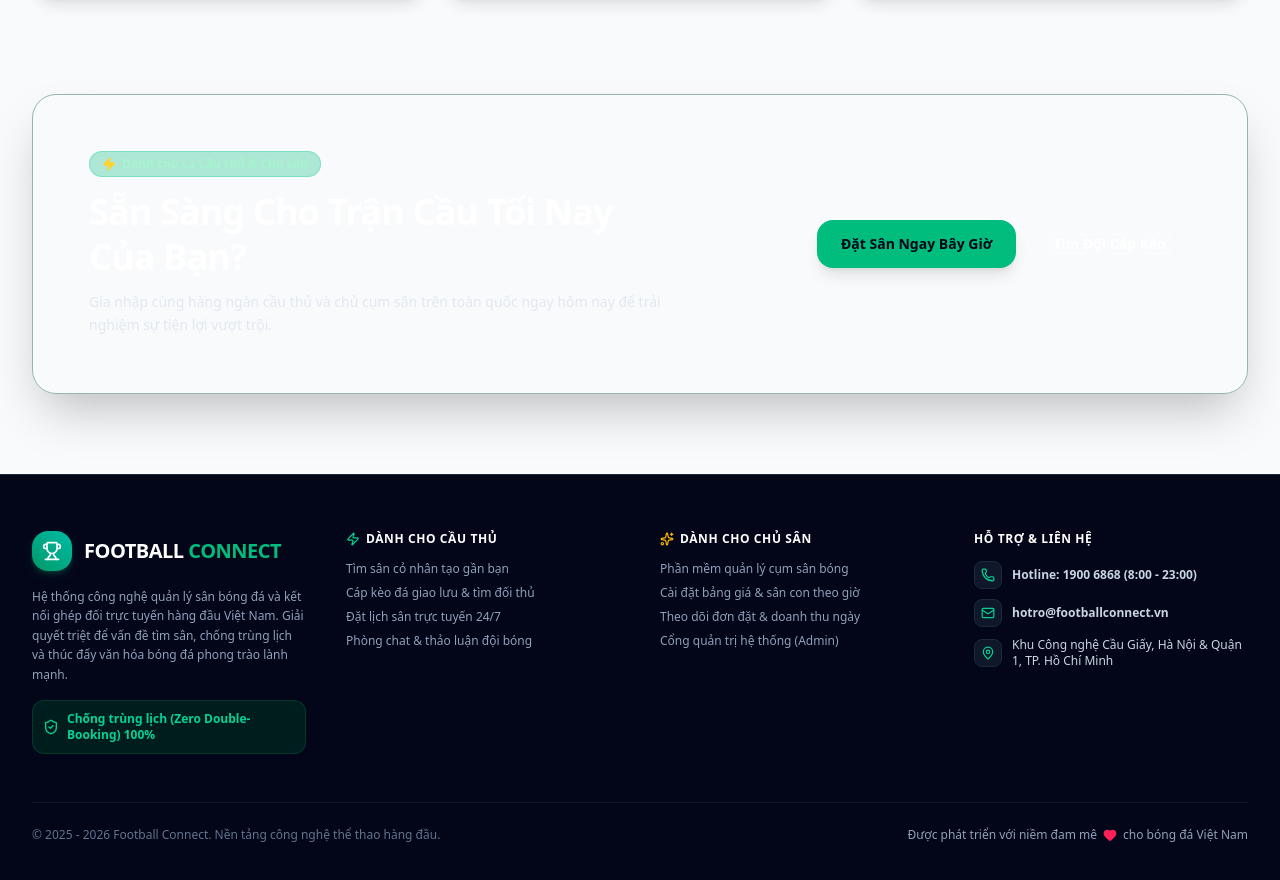
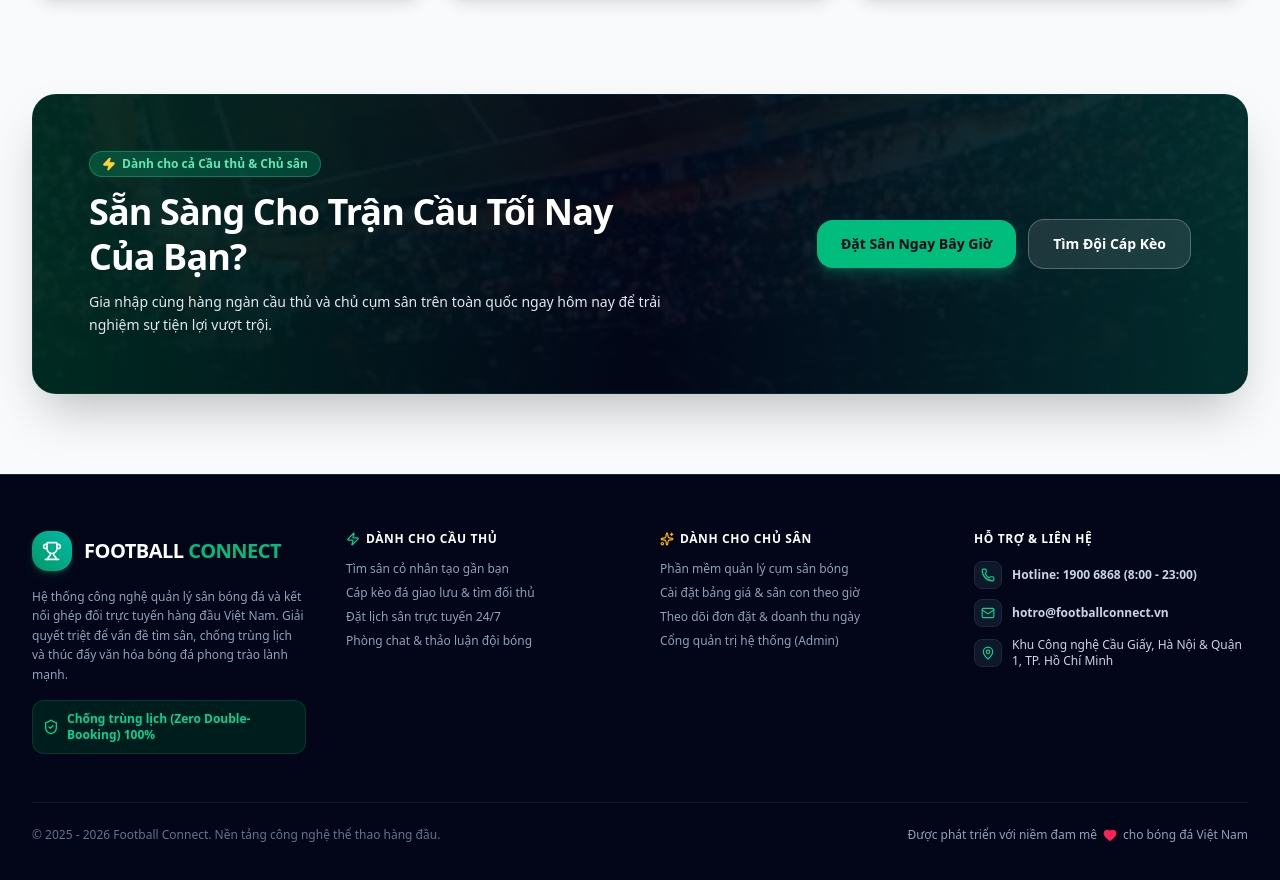
Before and after one commit to tvm27052005-eng/football-connect, a React (Vite) app: page / in a window 1280 px wide. Shown: the part 2955-3835 px from the top of the page. Built offline with nearby package versions, Linux system fonts and the light colour scheme; no server answers.

Commit message:
fix: khac phuc loi tuong phan va nen sang o phan banner CTA

```diff
--- a/src/pages/HomePage.tsx
+++ b/src/pages/HomePage.tsx
@@ -485,22 +485,22 @@
 
       {/* 6. Call To Action Banner with Night Stadium Background */}
       <section className="max-w-7xl mx-auto px-4 sm:px-6 lg:px-8">
-        <div className="relative overflow-hidden rounded-3xl p-8 sm:p-14 text-white shadow-2xl flex flex-col lg:flex-row items-center justify-between gap-8 border border-emerald-900/40">
+        <div className="relative overflow-hidden rounded-3xl p-8 sm:p-14 text-white shadow-2xl flex flex-col lg:flex-row items-center justify-between gap-8 border border-emerald-900/40 bg-gradient-to-r from-emerald-950 via-slate-950 to-teal-950">
           {/* Background Image with Dark Overlay */}
-          <div className="absolute inset-0 -z-10">
+          <div className="absolute inset-0 z-0">
             <img
               src="/images/stadium-night.png"
               alt="Sân vận động rực sáng dưới trăng"
-              className="w-full h-full object-cover object-bottom"
+              className="w-full h-full object-cover object-bottom opacity-50"
             />
-            <div className="absolute inset-0 bg-gradient-to-r from-emerald-950/95 via-slate-950/85 to-teal-950/90" />
+            <div className="absolute inset-0 bg-gradient-to-r from-emerald-950/90 via-slate-950/85 to-teal-950/90" />
           </div>
 
           <div className="max-w-xl text-center lg:text-left relative z-10">
-            <div className="inline-flex items-center gap-1.5 px-3 py-1 rounded-full bg-emerald-500/30 backdrop-blur-md text-xs font-bold text-emerald-200 mb-3 border border-emerald-400/30">
+            <div className="inline-flex items-center gap-1.5 px-3 py-1 rounded-full bg-emerald-500/25 backdrop-blur-md text-xs font-extrabold text-emerald-300 mb-3 border border-emerald-400/40 shadow-xs">
               <Zap className="w-3.5 h-3.5 fill-amber-300 text-amber-300" /> Dành cho cả Cầu thủ & Chủ sân
             </div>
-            <h2 className="text-2xl sm:text-4xl font-black tracking-tight leading-tight">
+            <h2 className="text-2xl sm:text-4xl font-black text-white tracking-tight leading-tight">
               Sẵn Sàng Cho Trận Cầu Tối Nay Của Bạn?
             </h2>
             <p className="mt-3 text-xs sm:text-sm text-slate-200 leading-relaxed font-medium">
@@ -511,13 +511,13 @@
           <div className="flex flex-col sm:flex-row items-center gap-3 w-full lg:w-auto relative z-10">
             <Link
               to="/venues"
-              className="w-full sm:w-auto px-6 py-3.5 rounded-2xl bg-emerald-500 hover:bg-emerald-400 text-slate-950 font-black text-xs sm:text-sm transition-all text-center shadow-lg active:scale-95 cursor-pointer"
+              className="w-full sm:w-auto px-6 py-3.5 rounded-2xl bg-emerald-500 hover:bg-emerald-400 text-slate-950 font-black text-xs sm:text-sm transition-all text-center shadow-lg shadow-emerald-500/25 active:scale-95 cursor-pointer"
             >
               Đặt Sân Ngay Bây Giờ
             </Link>
             <Link
               to="/matches"
-              className="w-full sm:w-auto px-6 py-3.5 rounded-2xl bg-white/10 hover:bg-white/20 text-white font-black text-xs sm:text-sm border border-white/20 backdrop-blur-md transition-all text-center cursor-pointer"
+              className="w-full sm:w-auto px-6 py-3.5 rounded-2xl bg-white/10 hover:bg-white/20 text-white font-black text-xs sm:text-sm border border-white/25 backdrop-blur-md transition-all text-center cursor-pointer"
             >
               Tìm Đội Cáp Kèo
             </Link>
```
